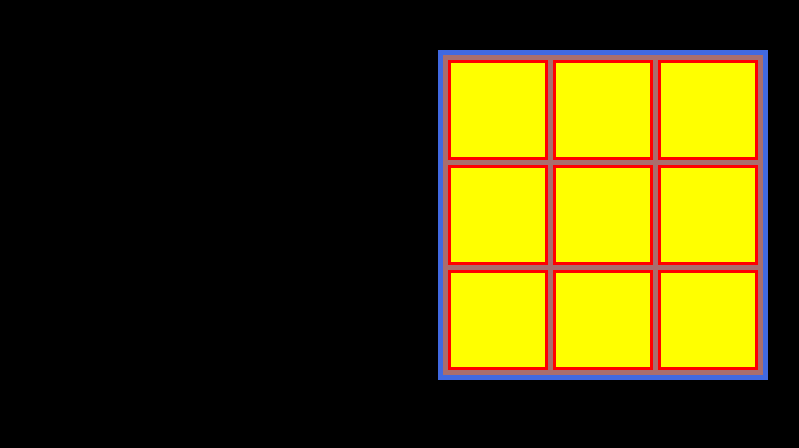
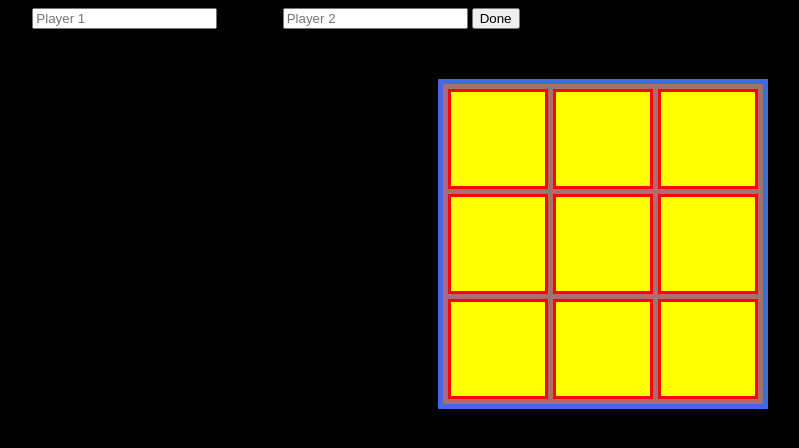
Before and after one commit to AMfaraz/Tic-Tac-Toe, a plain HTML site: page index.html in a window 1280 px wide. Shown: the whole page, without its empty margins (37-836 px from the left). Drawn offline with Linux system fonts and the light colour scheme.

Commit message:
Update index.html

```diff
--- a/index.html
+++ b/index.html
@@ -7,6 +7,17 @@
     <link href="style.css" rel="stylesheet" type="text/css" />
   </head>
   <body>
+
+    <div id="name">
+
+      <label for="P1">Player 1:</label>
+      <input id="but" class="input1" type="text" placeholder="Player 1">
+      <label for="P2">Player 2:</label>
+      <input id="but" class="input2" type="text" placeholder="Player 2">
+      <button>Done</button>
+
+    </div>
+
     <div id="square">
      <button class="r1" value=0></button>
      <button class="r1" value=1></button>
```
